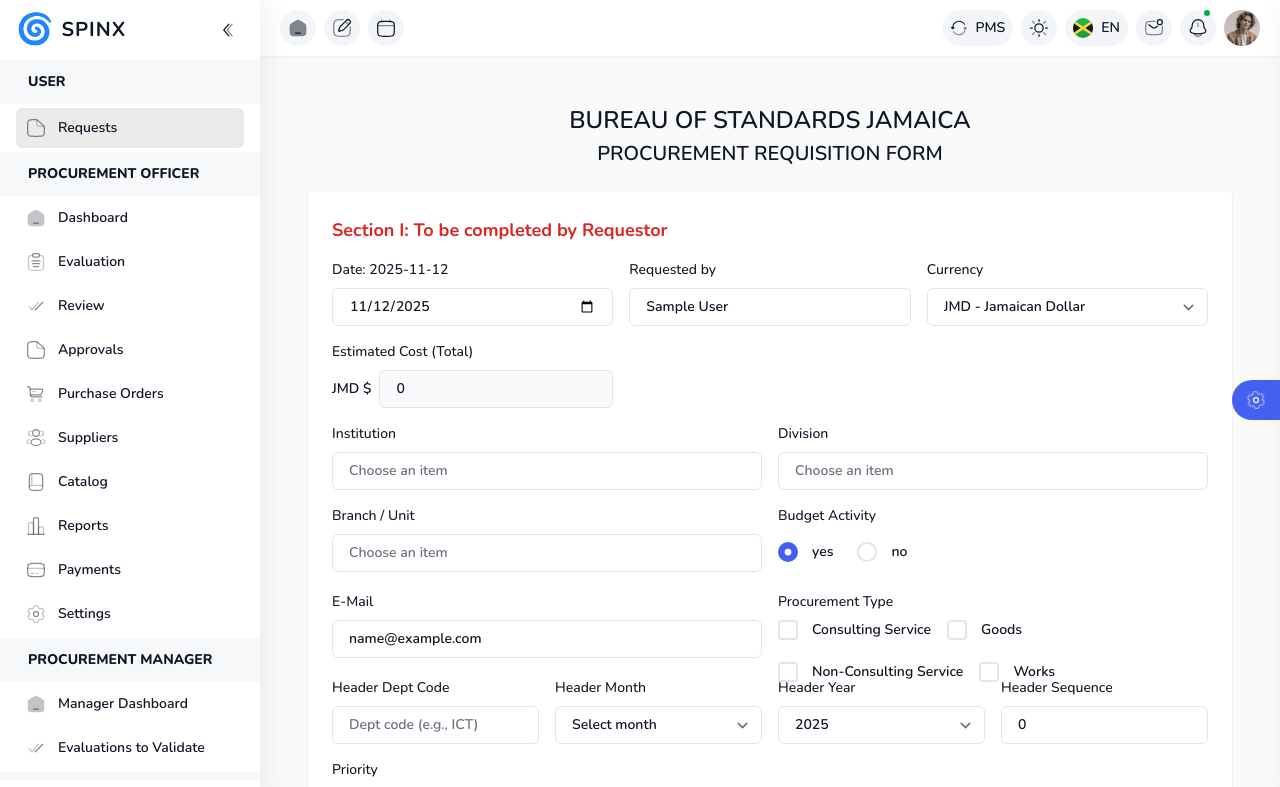
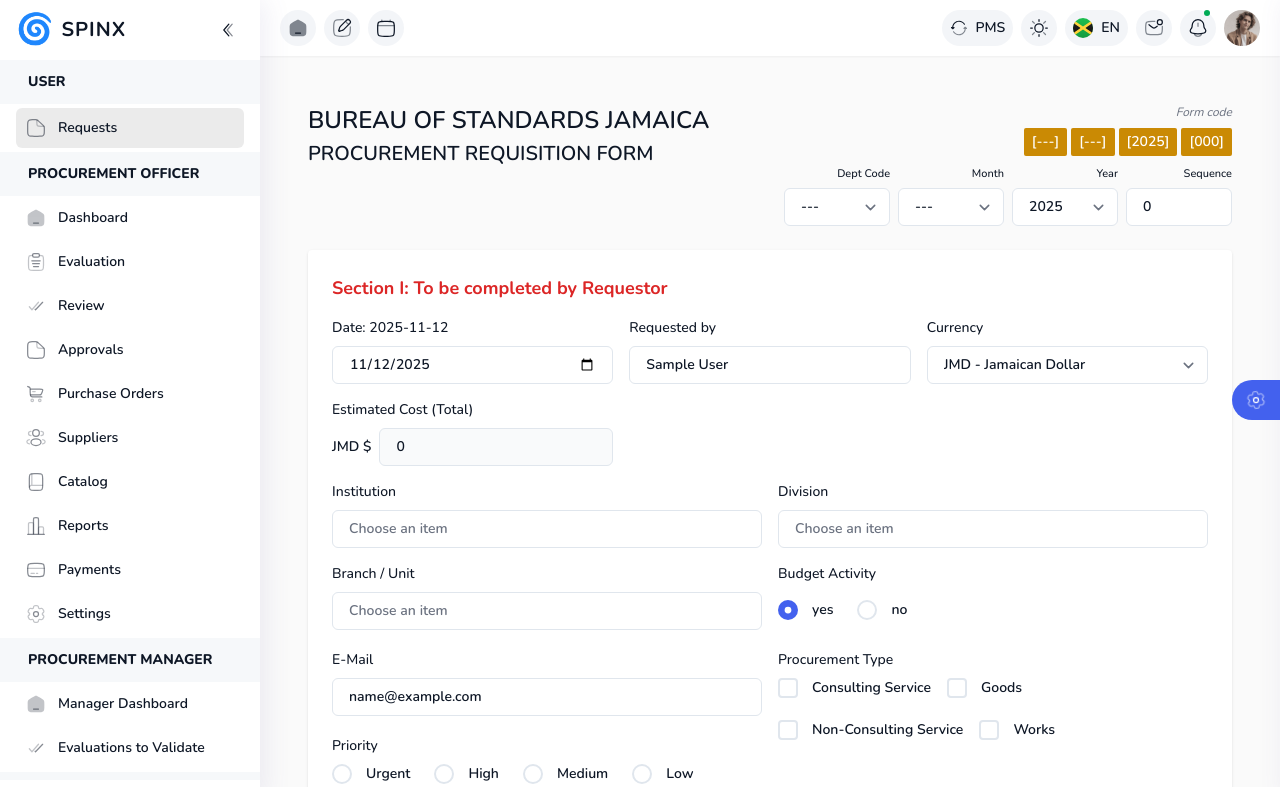
Before and after one commit to standardsja/pms, a React (Vite) app: page /apps/requests/new in a window 1280 px wide. Shown: the top 787 px of the page. Built offline with nearby package versions, Linux system fonts and the light colour scheme; sample sign-in values are in the browser's storage.

Commit message:
feat: enhance header display in procurement requisition form and improve layout

```diff
--- a/src/pages/Procurement/Requests/RequestForm.tsx
+++ b/src/pages/Procurement/Requests/RequestForm.tsx
@@ -52,6 +52,8 @@
     const [headerMonth, setHeaderMonth] = useState('');
     const [headerYear, setHeaderYear] = useState<number | null>(new Date().getFullYear());
     const [headerSequence, setHeaderSequence] = useState<number | null>(0);
+    const paddedSequence = String(headerSequence ?? 0).padStart(3, '0');
+    const headerPreview = `[${headerDeptCode || '---'}]/[${headerMonth || '---'}]/[${headerYear || '----'}]/[${paddedSequence}]`;
     // prevent duplicate submissions when network is slow
     const [isSubmitting, setIsSubmitting] = useState(false);
     const [managerApproved, setManagerApproved] = useState(false);
@@ -558,9 +560,94 @@
 
     return (
         <div className="p-6">
-            <div className="mb-6 text-center">
-                <h1 className="text-2xl font-semibold">BUREAU OF STANDARDS JAMAICA</h1>
-                <h2 className="text-xl font-semibold mt-1">PROCUREMENT REQUISITION FORM</h2>
+            <div className="mb-6 flex flex-col md:flex-row md:items-start md:justify-between gap-4">
+                <div className="flex-1 text-center md:text-left">
+                    <h1 className="text-2xl font-semibold">BUREAU OF STANDARDS JAMAICA</h1>
+                    <h2 className="text-xl font-semibold mt-1">PROCUREMENT REQUISITION FORM</h2>
+                </div>
+                <div className="flex-1 md:text-right flex flex-col items-center md:items-end">
+                    <div className="text-xs text-gray-500 mb-2 italic">Form code</div>
+                    <div className="inline-flex flex-wrap gap-1 font-semibold text-sm">
+                        <span className="px-2 py-1 bg-yellow-600 text-white rounded-sm">[{headerDeptCode || '---'}]</span>
+                        <span className="px-2 py-1 bg-yellow-600 text-white rounded-sm">[{headerMonth || '---'}]</span>
+                        <span className="px-2 py-1 bg-yellow-600 text-white rounded-sm">[{headerYear || '----'}]</span>
+                        <span className="px-2 py-1 bg-yellow-600 text-white rounded-sm">[{paddedSequence}]</span>
+                    </div>
+                    <div className="mt-2 grid grid-cols-2 md:grid-cols-4 gap-2 w-full max-w-md">
+                        <div>
+                            <label className="block text-[11px] font-medium mb-1">Dept Code</label>
+                            <select className="form-select w-full" value={headerDeptCode} onChange={(e) => setHeaderDeptCode(e.target.value)}>
+                                <option value="">---</option>
+                                {[
+                                    'ICT',
+                                    'OSH',
+                                    'ED10',
+                                    'ED01',
+                                    'ED02',
+                                    'ED12',
+                                    'ED13',
+                                    'ED15',
+                                    'DPU',
+                                    'QEMS',
+                                    'CCSB',
+                                    'CSU',
+                                    'TIC',
+                                    'BDU',
+                                    'HRMD',
+                                    'OFMB',
+                                    'PRO',
+                                    'F&A',
+                                    'SD',
+                                    'S&T',
+                                    'TIS(CE)',
+                                    'EE',
+                                    'ME',
+                                    'NCRA',
+                                    'NCBJ',
+                                ].map((code) => (
+                                    <option key={code} value={code}>
+                                        {code}
+                                    </option>
+                                ))}
+                            </select>
+                        </div>
+                        <div>
+                            <label className="block text-[11px] font-medium mb-1">Month</label>
+                            <select className="form-select w-full" value={headerMonth} onChange={(e) => setHeaderMonth(e.target.value)}>
+                                <option value="">---</option>
+                                {['JANUARY', 'FEBRUARY', 'MARCH', 'APRIL', 'MAY', 'JUNE', 'JULY', 'AUGUST', 'SEPTEMBER', 'OCTOBER', 'NOVEMBER', 'DECEMBER'].map((m) => (
+                                    <option key={m} value={m}>
+                                        {m}
+                                    </option>
+                                ))}
+                            </select>
+                        </div>
+                        <div>
+                            <label className="block text-[11px] font-medium mb-1">Year</label>
+                            <select className="form-select w-full" value={headerYear ?? ''} onChange={(e) => setHeaderYear(e.target.value ? parseInt(e.target.value, 10) : null)}>
+                                {Array.from({ length: 11 }).map((_, i) => {
+                                    const year = 2025 + i;
+                                    return (
+                                        <option key={year} value={year}>
+                                            {year}
+                                        </option>
+                                    );
+                                })}
+                            </select>
+                        </div>
+                        <div>
+                            <label className="block text-[11px] font-medium mb-1">Sequence</label>
+                            <input
+                                type="number"
+                                min={0}
+                                max={999}
+                                value={headerSequence ?? 0}
+                                onChange={(e) => setHeaderSequence(e.target.value ? parseInt(e.target.value, 10) : 0)}
+                                className="form-input w-full"
+                            />
+                        </div>
+                    </div>
+                </div>
             </div>
 
             <div className="bg-white dark:bg-slate-800 shadow rounded p-6">
@@ -722,47 +809,7 @@
                             </div>
                         </div>
 
-                        <div className="grid grid-cols-1 md:grid-cols-4 gap-4 mb-4">
-                            <div>
-                                <label className="block text-sm font-medium mb-2">Header Dept Code</label>
-                                <input type="text" value={headerDeptCode} onChange={(e) => setHeaderDeptCode(e.target.value)} className="form-input w-full" placeholder="Dept code (e.g., ICT)" />
-                            </div>
-                            <div>
-                                <label className="block text-sm font-medium mb-2">Header Month</label>
-                                <select className="form-select w-full" value={headerMonth} onChange={(e) => setHeaderMonth(e.target.value)}>
-                                    <option value="">Select month</option>
-                                    {['JANUARY', 'FEBRUARY', 'MARCH', 'APRIL', 'MAY', 'JUNE', 'JULY', 'AUGUST', 'SEPTEMBER', 'OCTOBER', 'NOVEMBER', 'DECEMBER'].map((m) => (
-                                        <option key={m} value={m}>
-                                            {m}
-                                        </option>
-                                    ))}
-                                </select>
-                            </div>
-                            <div>
-                                <label className="block text-sm font-medium mb-2">Header Year</label>
-                                <select className="form-select w-full" value={headerYear ?? ''} onChange={(e) => setHeaderYear(e.target.value ? parseInt(e.target.value, 10) : null)}>
-                                    {Array.from({ length: 11 }).map((_, i) => {
-                                        const year = 2025 + i; // 2025..2035
-                                        return (
-                                            <option key={year} value={year}>
-                                                {year}
-                                            </option>
-                                        );
-                                    })}
-                                </select>
-                            </div>
-                            <div>
-                                <label className="block text-sm font-medium mb-2">Header Sequence</label>
-                                <input
-                                    type="number"
-                                    min={0}
-                                    max={999}
-                                    value={headerSequence ?? 0}
-                                    onChange={(e) => setHeaderSequence(e.target.value ? parseInt(e.target.value, 10) : 0)}
-                                    className="form-input w-full"
-                                />
-                            </div>
-                        </div>
+                        {/* Header Code (moved to top – render preview here if not already displayed) */}
 
                         <div className="mb-4">
                             <label className="block text-sm font-medium mb-2">Priority</label>
```
Also changed, not shown: 1 other file (tests, documents, lock files or other folders).
